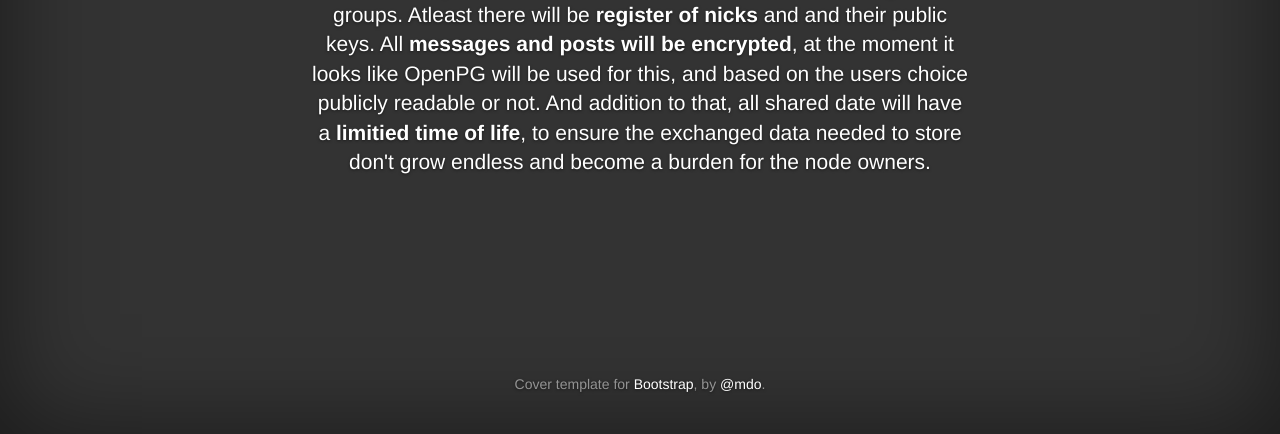
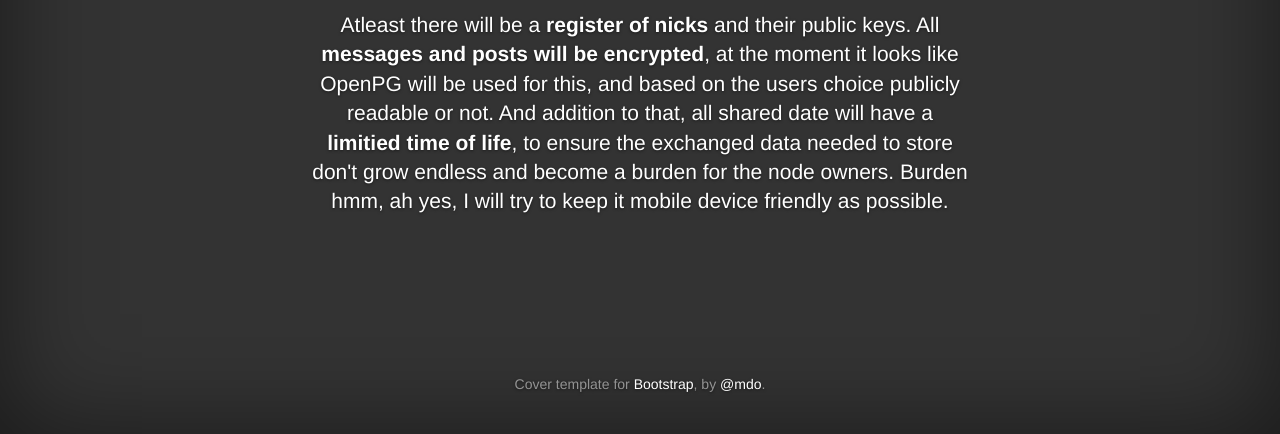
Before and after one commit to notci/notci.github.io, a plain HTML site: page features.html in a window 1280 px wide. Shown: the part 366-800 px from the top of the page. Drawn offline with nearby package versions, Linux system fonts and the light colour scheme.

Commit message:
wording features

```diff
--- a/features.html
+++ b/features.html
@@ -47,14 +47,16 @@
 							Notci shall have a minimal feature set on its own and will depend
 							on clients to implement more advanced features like search, tags
 							and groups.
-
-							Atleast there will be <b>register of nicks</b> and and their
+						</p>
+						<p class="lead">
+							Atleast there will be a <b>register of nicks</b> and their
 							public	keys. All <b>messages and posts will be encrypted</b>,
 							at	the moment it looks like OpenPG	will be used for this, and
 							based on the users choice publicly readable or not. And addition
 							to that, all shared date will have a <b>limitied time of life</b>,
 							to	ensure the exchanged data needed to store don't grow endless
-							and become a burden for the node owners.
+							and become a burden for the node owners. Burden hmm, ah yes, I
+							will try to keep it mobile device friendly as possible.
 						</p>
           </div>
 
```
